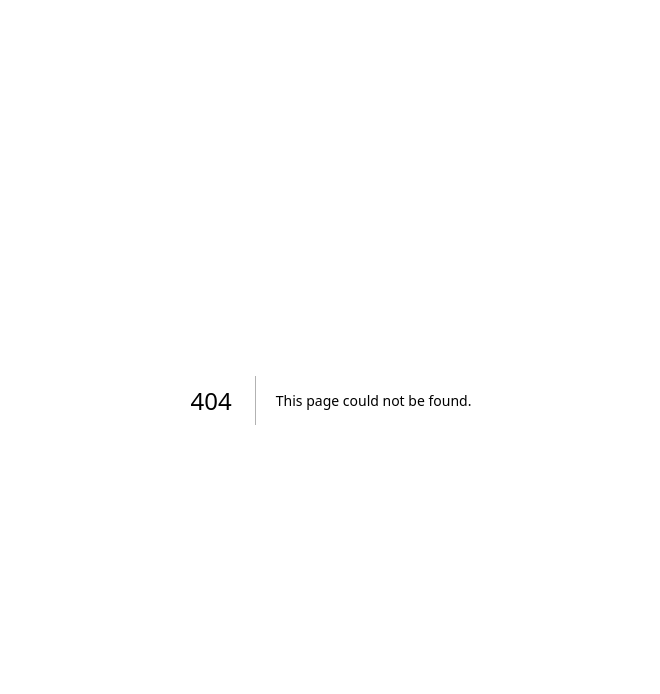
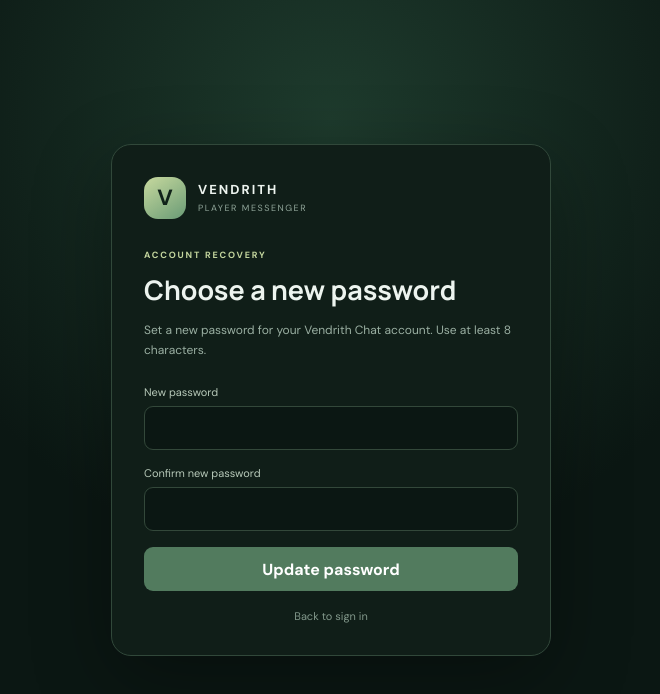
Before and after one commit to rakarakaa775/Vendrith-chat-, a Next.js app: page /reset-password in a window 1280 px wide. Before the commit this address had no page. Shown: the top 694 px of the page, without its empty margins (309-969 px from the left). Built offline with nearby package versions, Linux system fonts and the light colour scheme.

Commit message:
Add secure Supabase password reset completion page

```diff
--- /dev/null
+++ b/app/reset-password/page.tsx
@@ -0,0 +1,57 @@
+"use client";
+
+import { FormEvent, useState } from "react";
+import { createSupabaseBrowserClient } from "../../lib/supabase/browser";
+
+export default function ResetPasswordPage() {
+  const [password, setPassword] = useState("");
+  const [confirmPassword, setConfirmPassword] = useState("");
+  const [busy, setBusy] = useState(false);
+  const [error, setError] = useState("");
+
+  async function handleSubmit(event: FormEvent<HTMLFormElement>) {
+    event.preventDefault();
+    setError("");
+    if (password.length < 8) {
+      setError("Use at least 8 characters for your new password.");
+      return;
+    }
+    if (password !== confirmPassword) {
+      setError("The passwords do not match.");
+      return;
+    }
+
+    setBusy(true);
+    try {
+      const { data: { user }, error: userError } = await createSupabaseBrowserClient().auth.getUser();
+      if (userError || !user) {
+        throw new Error("This reset link is invalid or has expired. Request a new reset link.");
+      }
+      const { error: updateError } = await createSupabaseBrowserClient().auth.updateUser({ password });
+      if (updateError) throw updateError;
+      window.location.assign("/");
+    } catch (cause) {
+      setError(cause instanceof Error ? cause.message : "We could not update your password. Request a new reset link.");
+    } finally {
+      setBusy(false);
+    }
+  }
+
+  return (
+    <main className="auth-page">
+      <section className="auth-card">
+        <div className="auth-brand"><span>V</span><div><strong>VENDRITH</strong><small>PLAYER MESSENGER</small></div></div>
+        <p className="auth-eyebrow">ACCOUNT RECOVERY</p>
+        <h1>Choose a new password</h1>
+        <p className="auth-description">Set a new password for your Vendrith Chat account. Use at least 8 characters.</p>
+        <form className="auth-form" onSubmit={handleSubmit}>
+          <label>New password<input type="password" autoComplete="new-password" minLength={8} required value={password} onChange={(event) => setPassword(event.target.value)} /></label>
+          <label>Confirm new password<input type="password" autoComplete="new-password" minLength={8} required value={confirmPassword} onChange={(event) => setConfirmPassword(event.target.value)} /></label>
+          {error && <p className="auth-feedback" role="alert">{error}</p>}
+          <button type="submit" disabled={busy}>{busy ? "Updating…" : "Update password"}</button>
+        </form>
+        <a className="auth-back" href="/login">Back to sign in</a>
+      </section>
+    </main>
+  );
+}
```
